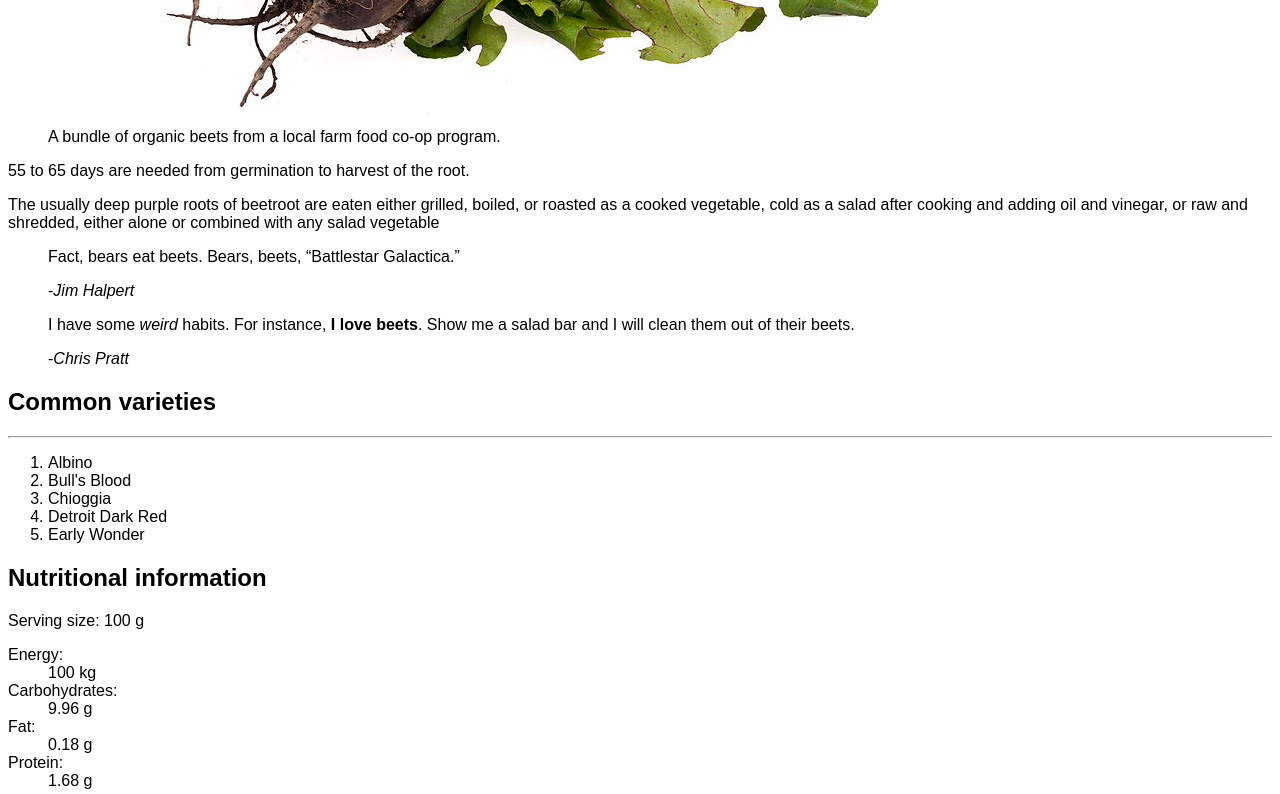
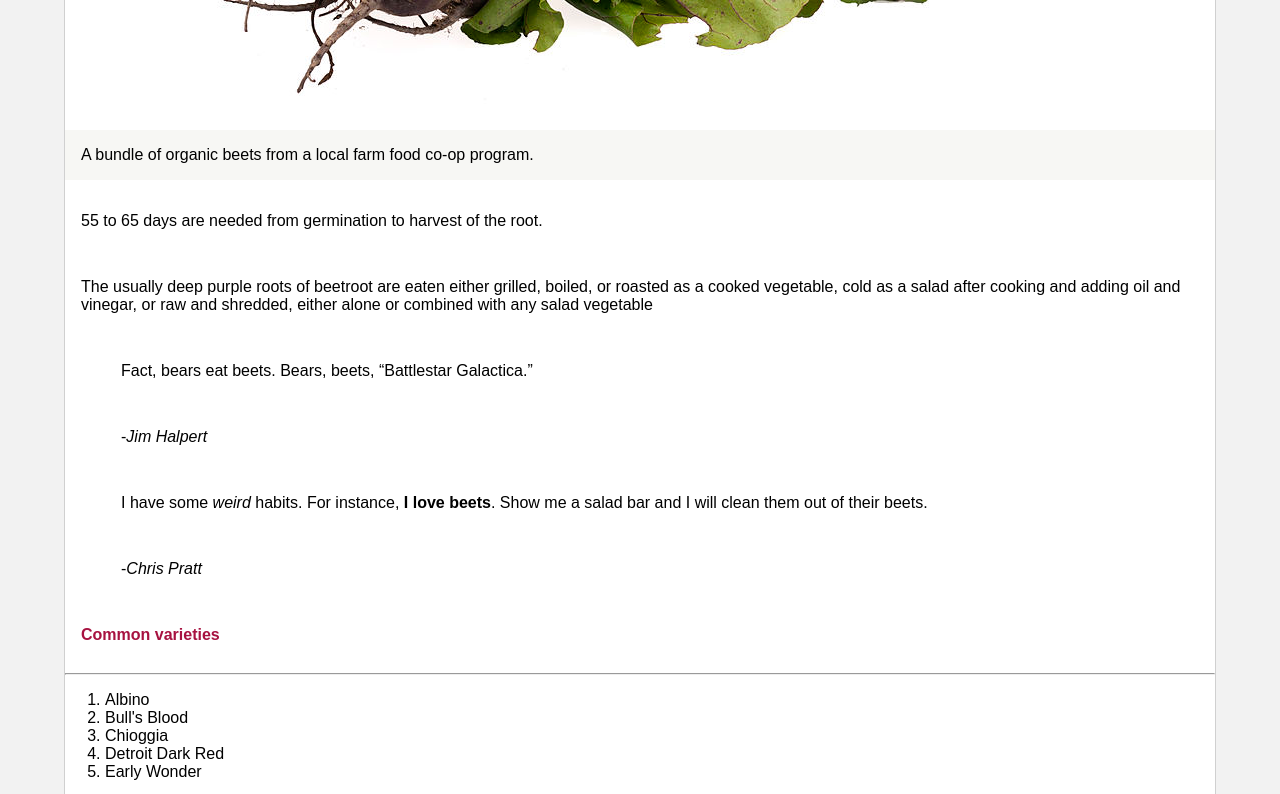
Before and after one commit to corm0078/dsn1678-exercise0, a plain HTML site: page index.html in a window 1280 px wide. Shown: the part 660-1454 px from the top of the page. Drawn offline with Linux system fonts and the light colour scheme.

Commit message:
caption complete

```diff
--- a/css/general.css
+++ b/css/general.css
@@ -1,10 +1,20 @@
 @charet "UTF-8";
 /* CSS Documet */
 
+html{
+    background-color:#f2f2f2;
+}
+
+hr{
+    color: #554f4f;
+}
 
 body{
     font-family: sans-serif;
-
+    background-color: #fff;
+    border: 1px solid #d0d0d0;
+    border-radius: 15px;
+    margin: 5px 5%;
 }
 
 img{
@@ -12,5 +22,37 @@ img{
 }
 
 h1{
-    color:#86183a;
-    font-size:
+    color:#a71240;
+    padding-left: 1rem;
+    font-size: 1.5rem;
+}
+
+h2{
+    color: #a71240;
+    padding: 1rem;
+    font-size: 1rem;
+}
+
+p{
+    padding: 1rem;
+}
+
+hr{
+    margin: 0;
+}
+
+dt{
+    padding: 1rem;
+}
+
+figcaption{
+    background-color: #f7f7f4;
+    padding: 1rem;
+    max-width: 100%;
+    margin: 0;
+
+}
+
+footer{
+    padding: 1rem;
+}
```
Also changed, not shown: index.html (+3 -2 lines).
